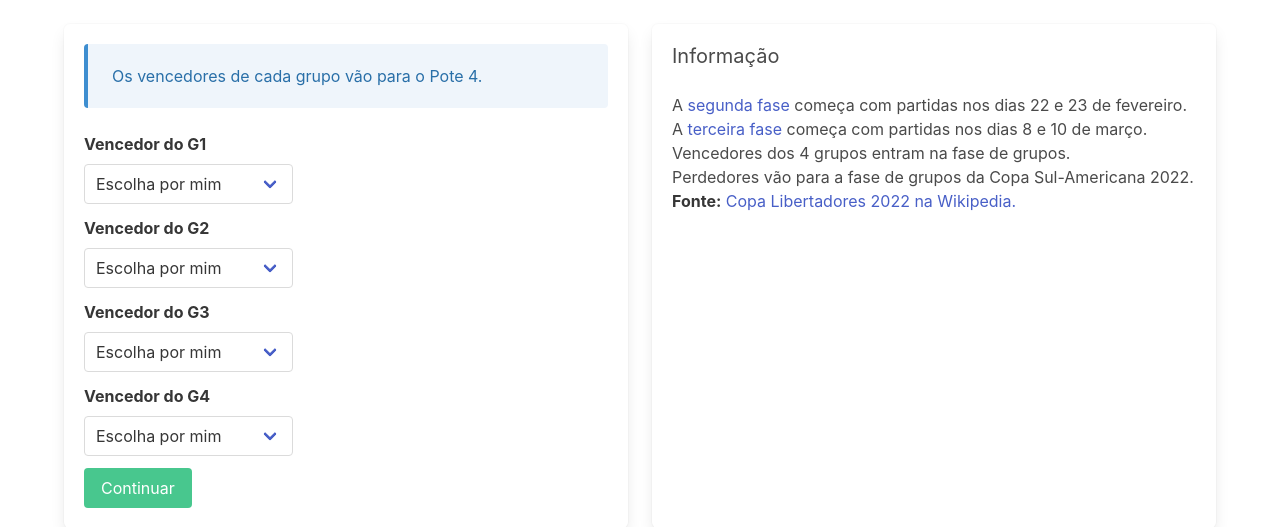
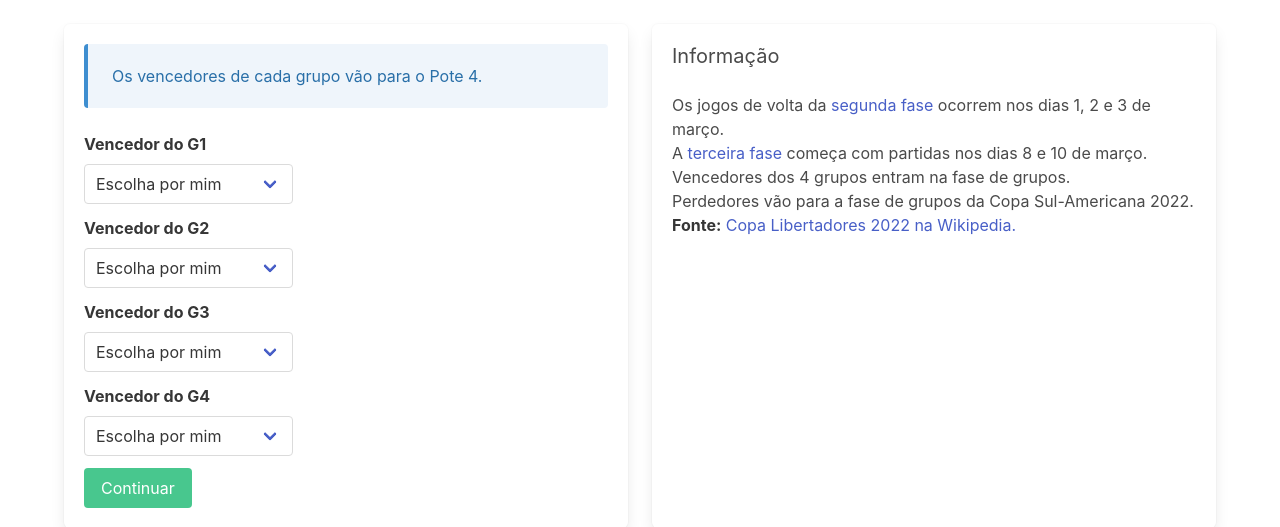
Before and after one commit to Cleedee/sorteio-grupos, a Flask app: page /libertadores/ in a window 1280 px wide. Shown: the part 233-760 px from the top of the page. Run offline with Flask 2, Linux system fonts and the light colour scheme; some libraries are stand-ins or nearby versions.

Commit message:
datas dos jogos de volta

```diff
--- a/templates/liberta/index.html
+++ b/templates/liberta/index.html
@@ -60,8 +60,8 @@
         <div class="tile is-child box">
             <p class="subtitle">Informação</p>
             <p>
-                A <a href="https://en.wikipedia.org/wiki/2022_Copa_Libertadores#Second_stage">segunda fase</a>
-                começa com partidas nos dias 22 e 23 de fevereiro.
+                Os jogos de volta da <a href="https://en.wikipedia.org/wiki/2022_Copa_Libertadores#Second_stage">segunda fase</a>
+                 ocorrem nos dias 1, 2 e 3 de março.
             </p>
             <p>
                 A <a href="https://en.wikipedia.org/wiki/2022_Copa_Libertadores#Third_stage">terceira fase</a>
```
